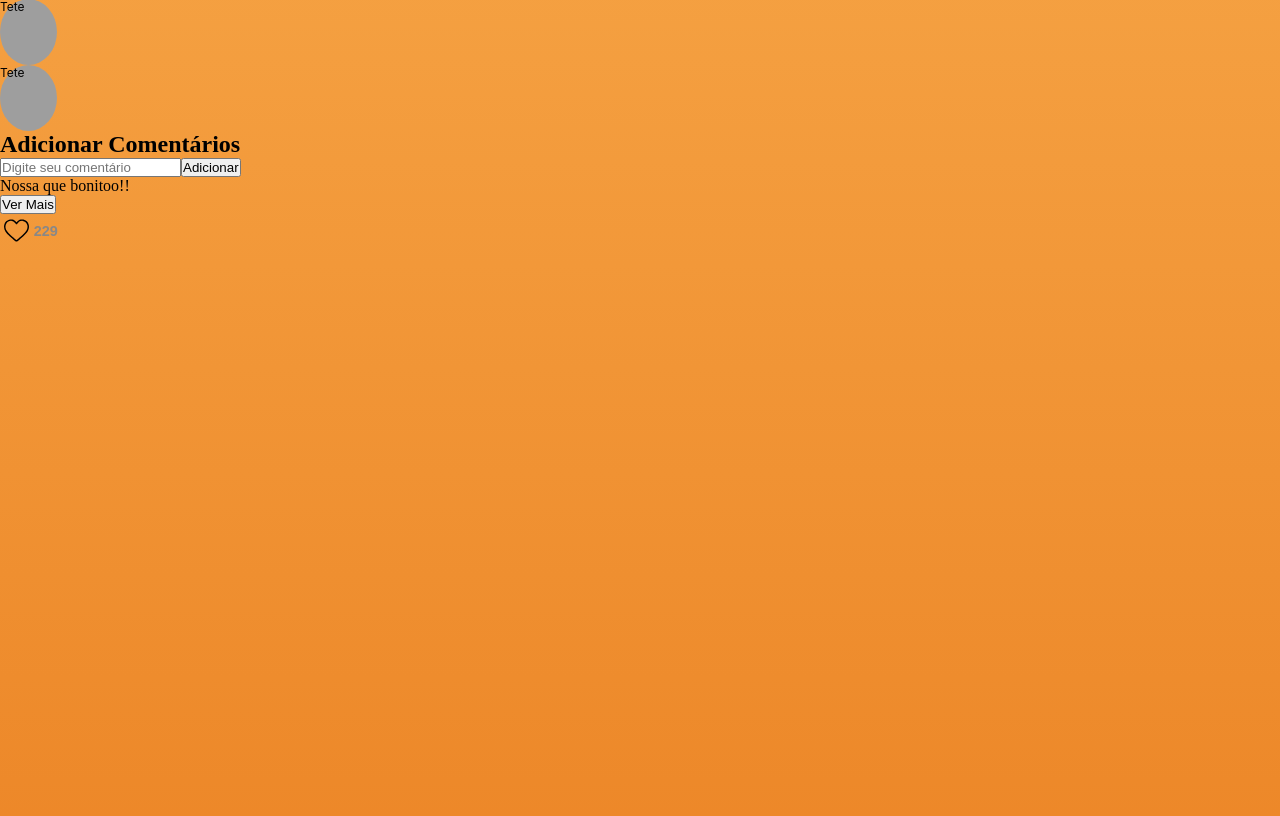
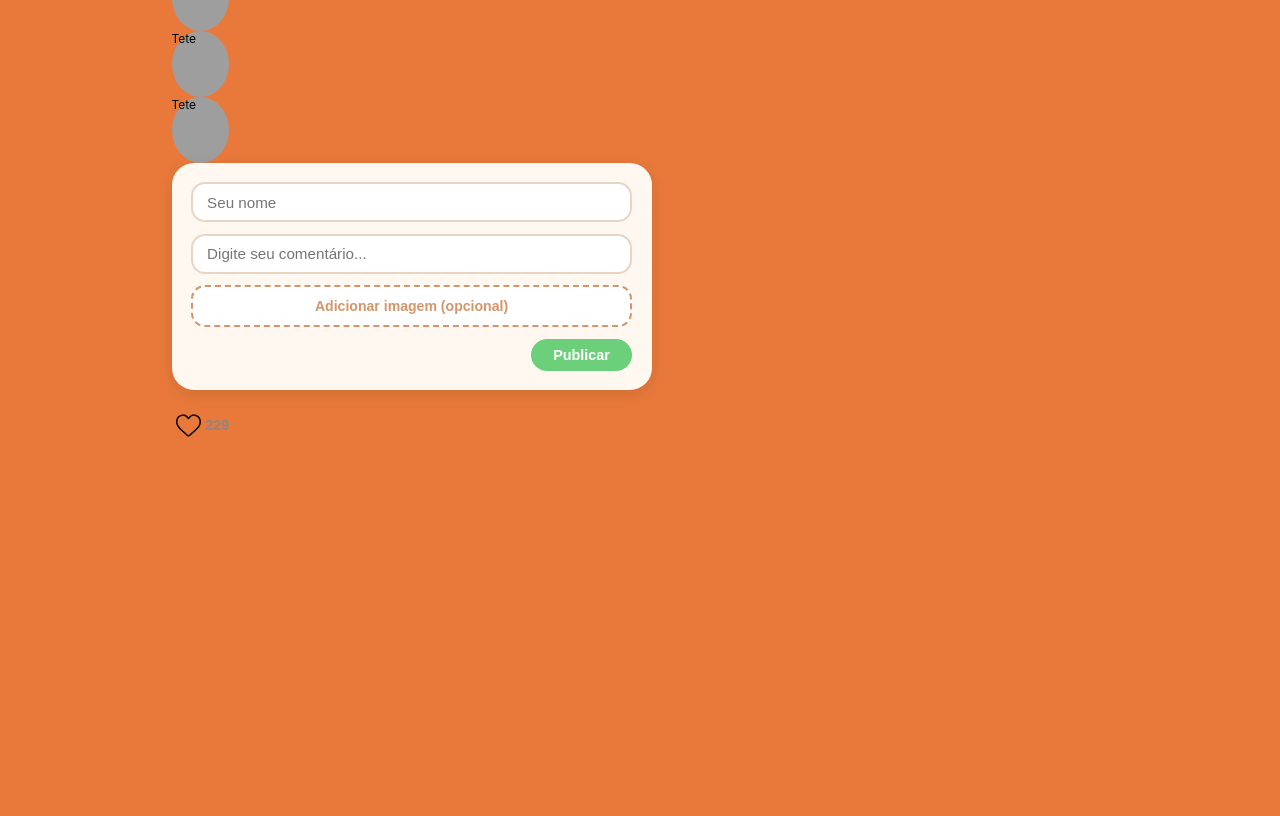
Before and after one commit to DKJJ666/instafake, a React (Vite) app in the folder InstaFake/: page / in a window 1280 px wide. Shown: the part 800-1616 px from the top of the page. Built offline with nearby package versions, Linux system fonts and the light colour scheme; grey boxes are pictures that could not be loaded.

Commit message:
Atualizando AddComent

```diff
--- a/InstaFake/src/assets/components/IAddComent✅/index.jsx
+++ b/InstaFake/src/assets/components/IAddComent✅/index.jsx
@@ -1,33 +1,89 @@
-import {useState} from 'react'
+import './style.css'
+import { useState } from 'react'
+import ASeguir from '../ASeguir✅/index.jsx'
+import LikeButton from '../RCurtidas✅/index.jsx'
 
-export default function AddComentarios() {
-    const [comentario, setComentario] = useState("")
-    const [listaComent, setListaComent] = useState([])
-    return (
-        <div>
-            <h2>Adicionar Comentários</h2>
-            <form onSubmit={(e) => {
-                e.preventDefault();
-                setListaComent([...listaComent, comentario]);
-                setComentario("");
-            }}>
-                <input
-                    type='text'
-                    value={comentario}
-                    onChange={(e) => setComentario(e.target.value)}
-                    placeholder='Digite seu comentário'
-                />
-                <button type='submit'>Adicionar</button>
-            </form>
-            <ul>
-                {listaComent.map((comentario, index) => (
-                    <li key={index}>{comentario}</li>
-                ))}
-                <li>Nossa que bonitoo!!</li>
-            </ul>
-            <button onClick={() => {
+export default function Feed() {
+  const [posts, setPosts] = useState([])
+  const [texto, setTexto] = useState('')
+  const [usuario, setUsuario] = useState('')
+  const [imagem, setImagem] = useState(null)
+  const [erro, setErro] = useState('')
 
-            }}>Ver Mais</button>
-        </div>
-    );
+  function selecionarImagem(e) {
+    setErro('')
+    const file = e.target.files?.[0]
+    if (!file) return
+    if (!file.type.startsWith('image/')) {
+      setErro('Use uma imagem válida.')
+      return
+    }
+    setImagem(URL.createObjectURL(file))
+  }
+
+  function publicar() {
+    if (!texto.trim() && !imagem) {
+      setErro('Escreva algo ou adicione uma imagem.')
+      return
+    }
+    setPosts([...posts, { id: Date.now(), usuario, texto, imagem }])
+    setTexto('')
+    setUsuario('')
+    setImagem(null)
+    setErro('')
+  }
+
+  return (
+    <div className="pagina">
+
+      <div className="formulario">
+        <input
+          className="campo"
+          placeholder="Seu nome"
+          value={usuario}
+          onChange={e => setUsuario(e.target.value)}
+        />
+        <input
+          className="campo"
+          placeholder="Digite seu comentário..."
+          value={texto}
+          onChange={e => setTexto(e.target.value)}
+        />
+        <label className="upload">
+          {imagem ? 'Imagem selecionada ✓' : 'Adicionar imagem (opcional)'}
+          <input type="file" accept="image/*" onChange={selecionarImagem} />
+        </label>
+        {imagem && <img className="preview" src={imagem} alt="preview" />}
+        {erro && <p className="erro">{erro}</p>}
+        <button className="btn-publicar" onClick={publicar}>Publicar</button>
+      </div>
+
+      <div className="feed">
+        {posts.map(post => (
+          <div key={post.id} className="card">
+
+            <div className="topo">
+              <div className="avatar" />
+              <div>
+                <div className="nome">{post.usuario || 'Anônimo'}</div>
+                <div className="handle">@{(post.usuario || 'anonimo').toLowerCase().replace(' ', '')}</div>
+              </div>
+              <ASeguir />
+            </div>
+
+            {post.texto && <p className="texto">{post.texto}</p>}
+            {post.imagem && <img className="img-post" src={post.imagem} alt="" />}
+
+            <div className="rodape">
+              <button className="btn-ver">ver mais</button>
+              <button className="btn-comentar">adicionar comentário</button>
+              <LikeButton />
+            </div>
+
+          </div>
+        ))}
+      </div>
+
+    </div>
+  )
 }
```
